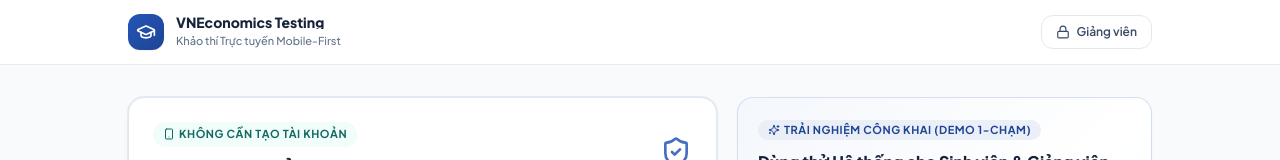
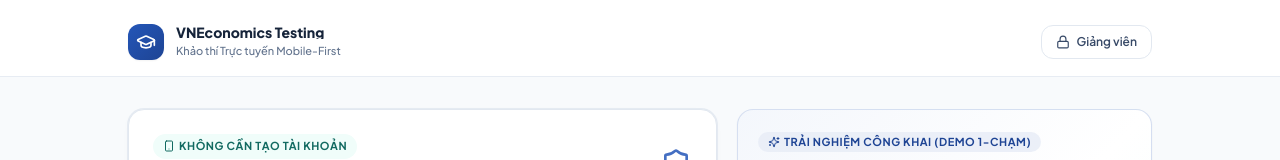
Before and after one commit to johntroger/vneconomics-testing-platform, a React (Vite) app: page / in a window 1280 px wide. Shown: the top 160 px of the page. Built offline with nearby package versions, Linux system fonts and the light colour scheme; no server answers.

Commit message:
ui: increase top padding on home header for more breathing room

```diff
--- a/src/pages/HomePortalPage.tsx
+++ b/src/pages/HomePortalPage.tsx
@@ -337,7 +337,7 @@ export const HomePortalPage: React.FC = () => {
   return (
     <div className="min-h-screen bg-gradient-to-b from-slate-50 via-surface-100 to-slate-100 flex flex-col">
       {/* Top Header aligned to content container */}
-      <header className="sticky top-0 z-20 bg-white/90 backdrop-blur-md border-b border-slate-200/80 px-4 sm:px-6 pt-[max(0.875rem,env(safe-area-inset-top))] pb-3.5">
+      <header className="sticky top-0 z-20 bg-white/90 backdrop-blur-md border-b border-slate-200/80 px-4 sm:px-6 pt-[max(1.5rem,env(safe-area-inset-top))] pb-4">
         <div className="max-w-5xl mx-auto w-full flex items-center justify-between gap-3">
           <div className="flex items-center gap-3 min-w-0">
             <div className="w-9 h-9 rounded-xl bg-gradient-to-br from-brand-600 to-brand-700 text-white flex items-center justify-center font-bold shadow-sm shrink-0">
```
